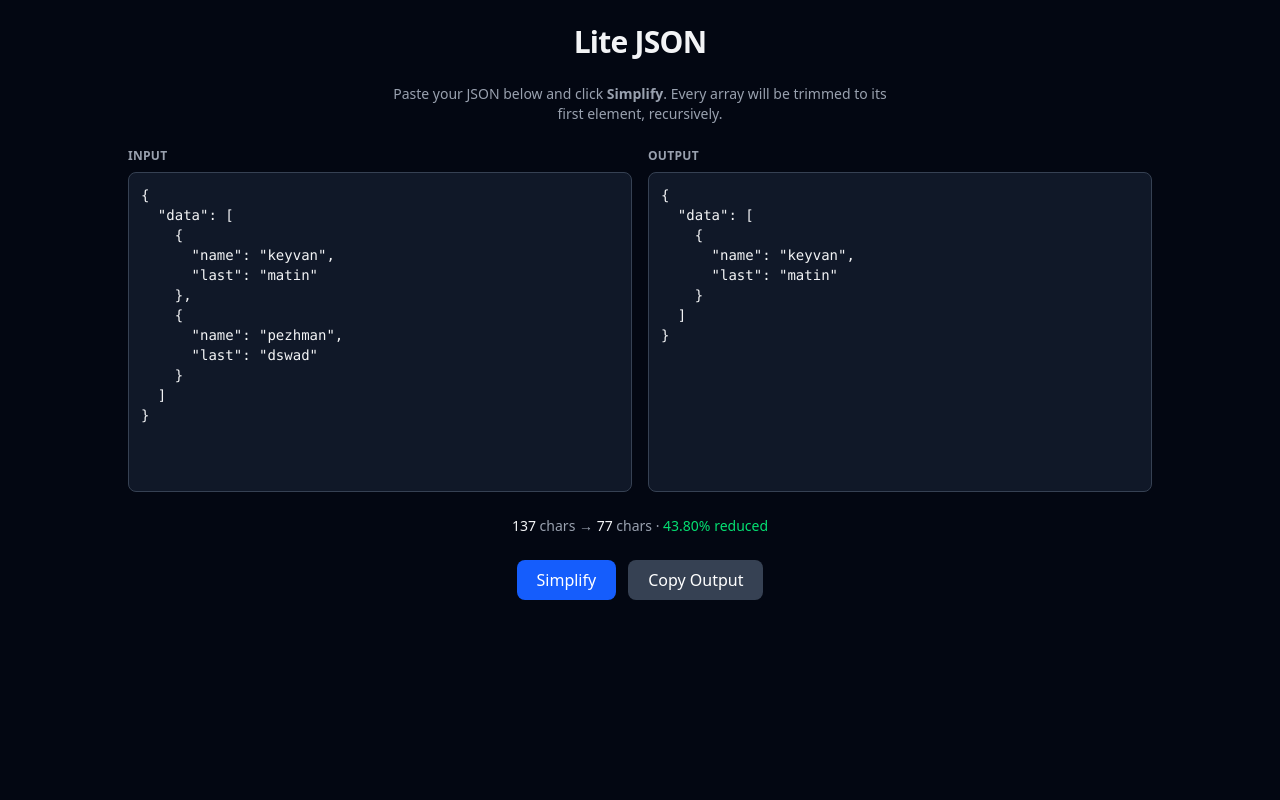
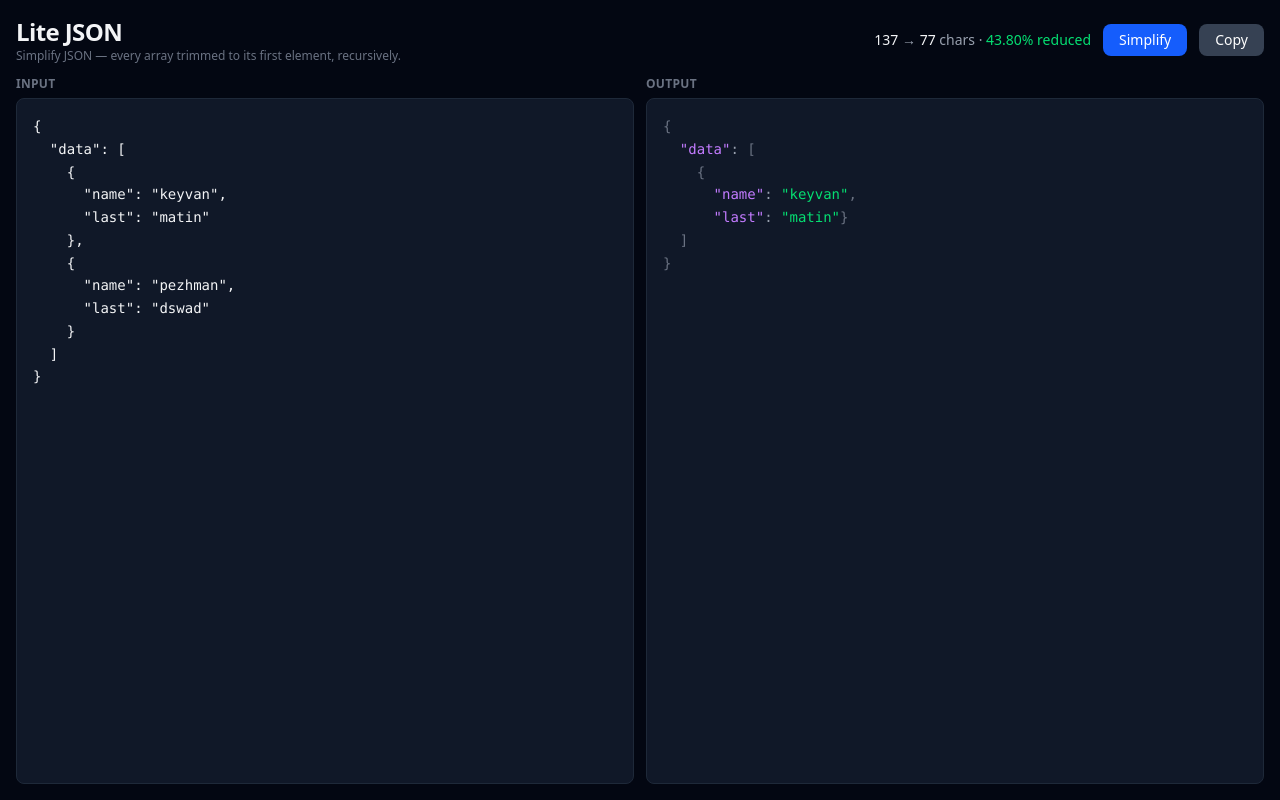
Before and after one commit to jsfather/lite-json, a React (Vite) app: page / in a window 1280 px wide. Both pictures are taken after a click on the button "Simplify". Built offline with nearby package versions, Linux system fonts and the light colour scheme.

Commit message:
feat: add JSON syntax highlighting component for improved output display

```diff
--- a/src/App.tsx
+++ b/src/App.tsx
@@ -1,5 +1,6 @@
 import { useState } from "react";
 import { simplifyJson } from "./simplify-json";
+import { JsonHighlight } from "./json-highlight";
 
 const PLACEHOLDER = JSON.stringify(
   { data: [{ name: "keyvan", last: "matin" }, { name: "pezhman", last: "dswad" }] },
@@ -33,21 +34,58 @@
   };
 
   return (
-    <div className="min-h-screen bg-gray-950 text-gray-100 flex flex-col items-center p-6 gap-6">
-      <h1 className="text-3xl font-bold tracking-tight">Lite JSON</h1>
-      <p className="text-gray-400 text-sm max-w-lg text-center">
-        Paste your JSON below and click <strong>Simplify</strong>. Every array
-        will be trimmed to its first element, recursively.
-      </p>
+    <div className="h-screen bg-gray-950 text-gray-100 flex flex-col p-4 gap-3">
+      {/* Header */}
+      <div className="flex items-center justify-between shrink-0">
+        <div>
+          <h1 className="text-2xl font-bold tracking-tight">Lite JSON</h1>
+          <p className="text-gray-500 text-xs">
+            Simplify JSON — every array trimmed to its first element, recursively.
+          </p>
+        </div>
 
-      <div className="w-full max-w-5xl grid grid-cols-1 md:grid-cols-2 gap-4">
+        <div className="flex items-center gap-3">
+          {error && (
+            <p className="text-red-400 text-sm font-medium">{error}</p>
+          )}
+
+          {stats && (
+            <p className="text-gray-400 text-sm">
+              <span className="text-gray-100 font-medium">{stats.before.toLocaleString()}</span>
+              {" → "}
+              <span className="text-gray-100 font-medium">{stats.after.toLocaleString()}</span>
+              {" chars · "}
+              <span className="text-green-400 font-medium">
+                {((1 - stats.after / stats.before) * 100).toFixed(2)}% reduced
+              </span>
+            </p>
+          )}
+
+          <button
+            onClick={handleSimplify}
+            className="px-4 py-1.5 rounded-lg bg-blue-600 hover:bg-blue-500 text-white text-sm font-medium transition-colors cursor-pointer"
+          >
+            Simplify
+          </button>
+          <button
+            onClick={handleCopy}
+            disabled={!output}
+            className="px-4 py-1.5 rounded-lg bg-gray-700 hover:bg-gray-600 text-white text-sm font-medium transition-colors disabled:opacity-40 disabled:cursor-not-allowed cursor-pointer"
+          >
+            Copy
+          </button>
+        </div>
+      </div>
+
+      {/* Panels */}
+      <div className="flex-1 min-h-0 grid grid-cols-1 md:grid-cols-2 gap-3">
         {/* Input */}
-        <div className="flex flex-col gap-2">
-          <label className="text-xs font-semibold uppercase tracking-wide text-gray-400">
+        <div className="flex flex-col gap-1.5 min-h-0">
+          <label className="text-xs font-semibold uppercase tracking-wide text-gray-500">
             Input
           </label>
           <textarea
-            className="h-80 rounded-lg bg-gray-900 border border-gray-700 p-3 font-mono text-sm resize-none focus:outline-none focus:ring-2 focus:ring-blue-500"
+            className="flex-1 min-h-0 rounded-lg bg-gray-900 border border-gray-800 p-4 font-mono text-sm leading-relaxed resize-none focus:outline-none focus:ring-2 focus:ring-blue-500"
             value={input}
             onChange={(e) => setInput(e.target.value)}
             spellCheck={false}
@@ -55,48 +93,14 @@
         </div>
 
         {/* Output */}
-        <div className="flex flex-col gap-2">
-          <label className="text-xs font-semibold uppercase tracking-wide text-gray-400">
+        <div className="flex flex-col gap-1.5 min-h-0">
+          <label className="text-xs font-semibold uppercase tracking-wide text-gray-500">
             Output
           </label>
-          <textarea
-            className="h-80 rounded-lg bg-gray-900 border border-gray-700 p-3 font-mono text-sm resize-none focus:outline-none focus:ring-2 focus:ring-blue-500"
-            value={output}
-            readOnly
-          />
+          <pre className="flex-1 min-h-0 rounded-lg bg-gray-900 border border-gray-800 p-4 font-mono text-sm leading-relaxed overflow-auto whitespace-pre-wrap">
+            <JsonHighlight json={output} />
+          </pre>
         </div>
-      </div>
-
-      {error && (
-        <p className="text-red-400 text-sm font-medium">{error}</p>
-      )}
-
-      {stats && (
-        <p className="text-gray-400 text-sm">
-          <span className="text-gray-100 font-medium">{stats.before.toLocaleString()}</span> chars
-          {" → "}
-          <span className="text-gray-100 font-medium">{stats.after.toLocaleString()}</span> chars
-          {" · "}
-          <span className="text-green-400 font-medium">
-            {((1 - stats.after / stats.before) * 100).toFixed(2)}% reduced
-          </span>
-        </p>
-      )}
-
-      <div className="flex gap-3">
-        <button
-          onClick={handleSimplify}
-          className="px-5 py-2 rounded-lg bg-blue-600 hover:bg-blue-500 text-white font-medium transition-colors cursor-pointer"
-        >
-          Simplify
-        </button>
-        <button
-          onClick={handleCopy}
-          disabled={!output}
-          className="px-5 py-2 rounded-lg bg-gray-700 hover:bg-gray-600 text-white font-medium transition-colors disabled:opacity-40 disabled:cursor-not-allowed cursor-pointer"
-        >
-          Copy Output
-        </button>
       </div>
     </div>
   );
--- /dev/null
+++ b/src/json-highlight.tsx
@@ -0,0 +1,82 @@
+import type { JSX } from "react";
+
+/**
+ * Tokenises a pretty-printed JSON string into coloured spans.
+ */
+export function JsonHighlight({ json }: { json: string }) {
+  if (!json) return null;
+
+  const tokens: JSX.Element[] = [];
+  let i = 0;
+
+  // Regex that matches JSON tokens in order
+  const re =
+    /("(?:[^"\\]|\\.)*")\s*(:)?|(-?\d+(?:\.\d+)?(?:[eE][+-]?\d+)?)|(\btrue\b|\bfalse\b)|(\bnull\b)|([{}[\],])/g;
+
+  let match: RegExpExecArray | null;
+  let last = 0;
+
+  while ((match = re.exec(json)) !== null) {
+    // Whitespace / newlines between tokens
+    if (match.index > last) {
+      tokens.push(
+        <span key={`ws-${i++}`}>{json.slice(last, match.index)}</span>,
+      );
+    }
+    last = match.index + match[0].length;
+
+    if (match[1] !== undefined) {
+      // It's a string — could be a key or a value
+      if (match[2] !== undefined) {
+        // key: colon follows
+        tokens.push(
+          <span key={`k-${i++}`} className="text-purple-400">
+            {match[1]}
+          </span>,
+        );
+        tokens.push(
+          <span key={`c-${i++}`} className="text-gray-400">
+            {match[2]}
+          </span>,
+        );
+      } else {
+        tokens.push(
+          <span key={`s-${i++}`} className="text-green-400">
+            {match[1]}
+          </span>,
+        );
+      }
+    } else if (match[3] !== undefined) {
+      tokens.push(
+        <span key={`n-${i++}`} className="text-amber-400">
+          {match[3]}
+        </span>,
+      );
+    } else if (match[4] !== undefined) {
+      tokens.push(
+        <span key={`b-${i++}`} className="text-sky-400">
+          {match[4]}
+        </span>,
+      );
+    } else if (match[5] !== undefined) {
+      tokens.push(
+        <span key={`nl-${i++}`} className="text-red-400">
+          {match[5]}
+        </span>,
+      );
+    } else if (match[6] !== undefined) {
+      tokens.push(
+        <span key={`p-${i++}`} className="text-gray-500">
+          {match[6]}
+        </span>,
+      );
+    }
+  }
+
+  // Trailing whitespace
+  if (last < json.length) {
+    tokens.push(<span key={`ws-${i++}`}>{json.slice(last)}</span>);
+  }
+
+  return <>{tokens}</>;
+}
```
